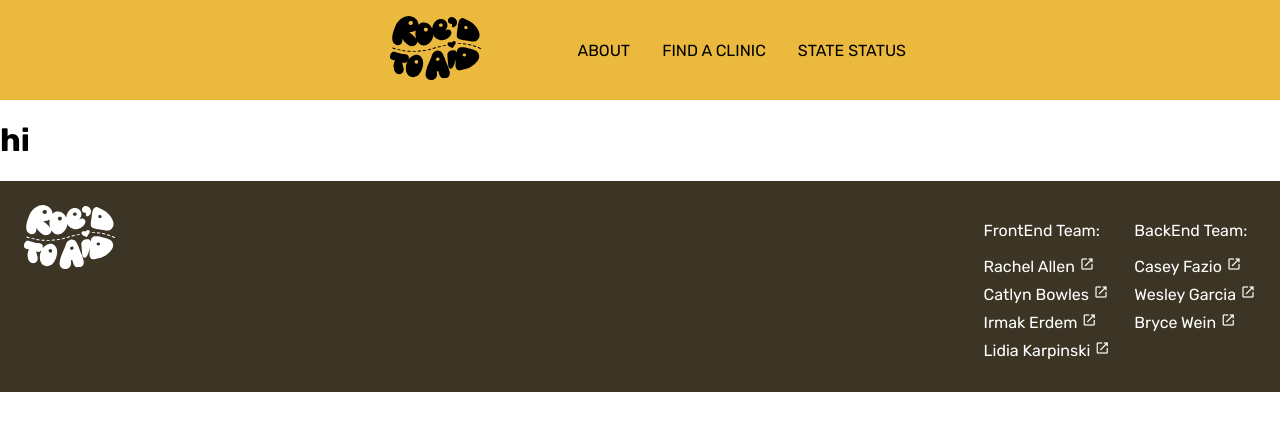
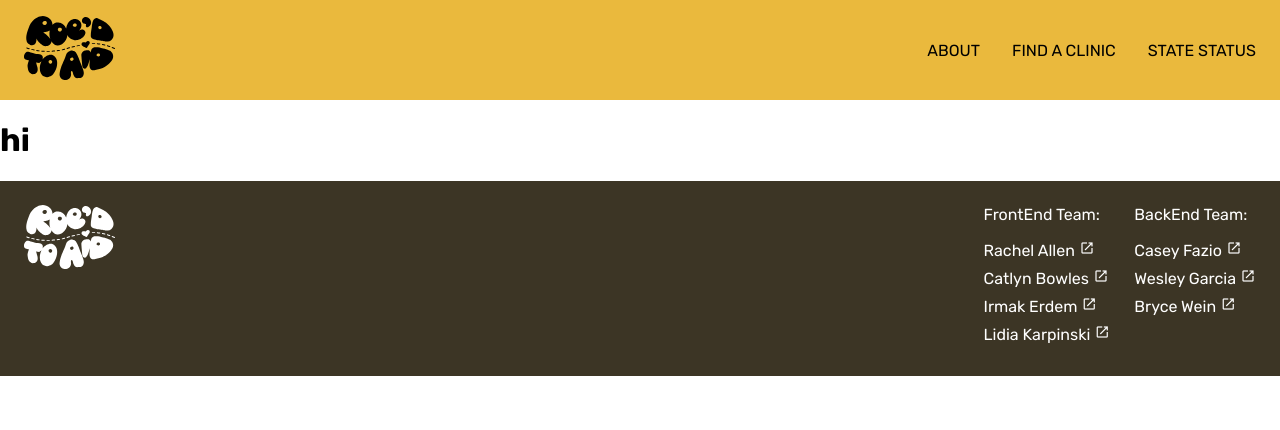
Before and after one commit to Roe-dToAid/roed_to_aid_fe, a React (Create React App) app: page / in a window 1280 px wide. Shown: the top 430 px of the page. Built offline with nearby package versions, Linux system fonts and the light colour scheme.

Commit message:
nav/footer is fully responsive, added in github links in footer

```diff
--- a/src/Components/Footer/Footer.scss
+++ b/src/Components/Footer/Footer.scss
@@ -10,6 +10,7 @@
     height: 4rem;
     filter: invert(1);
     margin-right: 1.5rem;
+    margin-bottom: 1.5rem;
   }
 }
 
@@ -21,11 +22,15 @@
   color: #ffffff;
   gap: 1.5rem;
 
+  p {
+    margin-top: 0;
+  }
+
   a {
     text-decoration: none;
     color: #ffffff;
     display: block;
-    margin-bottom: .5rem;
+    margin-bottom: 0.5rem;
 
     span {
       font-size: 1rem;
--- a/src/Components/NavBar/NavBar.scss
+++ b/src/Components/NavBar/NavBar.scss
@@ -1,6 +1,8 @@
 .nav-container {
   background-color: #eab93d;
   gap: 0 5rem;
+  padding: 1.5rem;
+  padding-bottom: 0;
   text-decoration: none;
   display: flex;
   flex-direction: row;
@@ -9,7 +11,6 @@
   flex-wrap: wrap;
   align-content: center;
   img {
-    margin: 1rem;
     height: 4rem;
   }
 }
@@ -32,5 +33,14 @@
   display: flex;
   flex-direction: row;
   justify-content: space-between;
+  align-items: center;
   gap: 2rem;
+  height: 4rem;
 }
+
+@media (min-width: 549px) {
+  .nav-container {
+    justify-content: space-between;
+    padding: 1rem 1.5rem;
+  }
+}
--- a/src/index.scss
+++ b/src/index.scss
@@ -1,5 +1,5 @@
 body {
-  font-family: 'Rubik', sans-serif;
+  font-family: "Rubik", sans-serif;
   font-weight: 400;
   margin: 0;
 }
```
